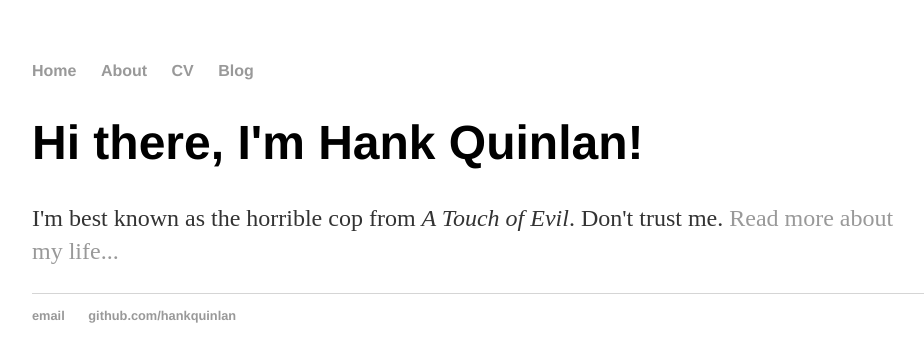
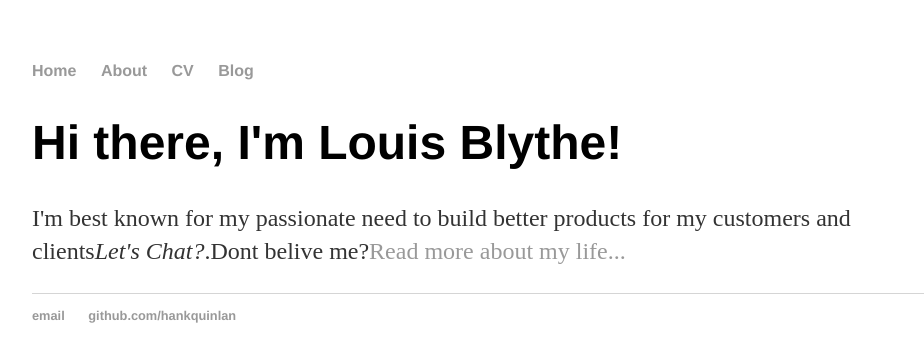
Before and after one commit to louisblythe/louisblythe.github.io, a Jekyll site: the page built from index.html, in a window 1280 px wide. Shown: the top 362 px of the page, without its empty margins (160-1084 px from the left). Built offline with Jekyll 4.4.1, drawn with Linux system fonts in a browser that asks for light colours.

Commit message:
Update index.html
Getting more louis involved!

```diff
--- a/index.html
+++ b/index.html
@@ -1,9 +1,9 @@
 ---
 layout: default
-title: Hank Quinlan, Horrible Cop
+title: Louis Blythe, Digital Product Designer
 ---
 
 		<div class="blurb">
-			<h1>Hi there, I'm Hank Quinlan!</h1>
-			<p>I'm best known as the horrible cop from <em>A Touch of Evil</em>. Don't trust me. <a href="/about">Read more about my life...</a></p>
+			<h1>Hi there, I'm Louis Blythe!</h1>
+			<p>I'm best known for my passionate need to build better products for my customers and clients<em>Let's Chat?</em>.Dont belive me?<a href="/about">Read more about my life...</a></p>
 		</div>
```
